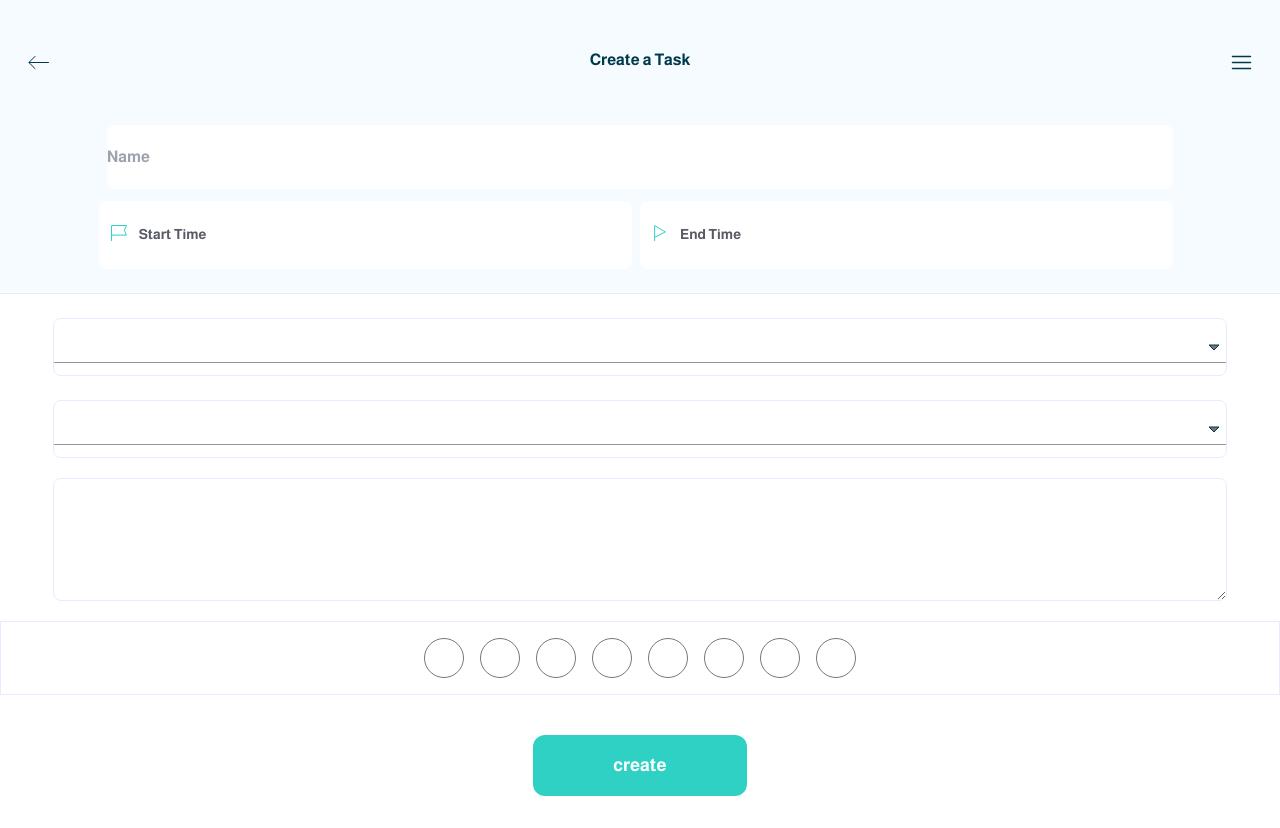
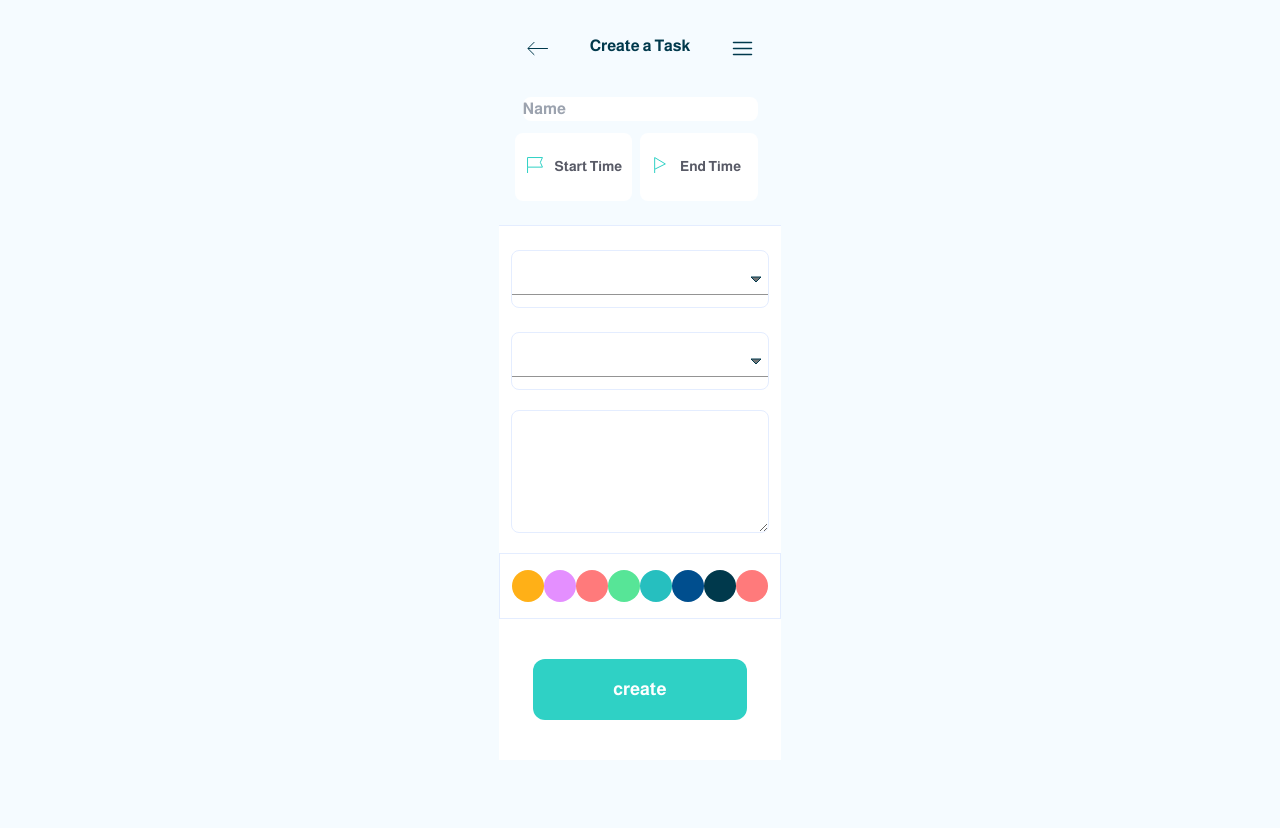
Before and after one commit to Samiyan1/scheduler-web-app, a React (Vite) app: page /create-Task in a window 1280 px wide. After the commit the page ends 800 px from the top, so only its background shows below. Built offline with nearby package versions, Linux system fonts and the light colour scheme.

Commit message:
complete radio box

```diff
--- a/src/components/navbar/Navbar.jsx
+++ b/src/components/navbar/Navbar.jsx
@@ -8,7 +8,7 @@ import { Link } from "react-router-dom";
 function Navbar({ title, url }) {
     const [showHamburgerMenu, setShowHamburgerMenu] = useState(false);
     return (
-        <div className='flex justify-between px-[26px] py-[50px]'>
+        <div className='flex justify-between px-[26px] py-9'>
             <Link to={url} className=''>
                 <span><img src={arrow} /></span>
             </Link>
--- a/src/pages/createtask/CreateTask.jsx
+++ b/src/pages/createtask/CreateTask.jsx
@@ -4,6 +4,7 @@ import flagsmall from '../../assets/flag-alt.svg';
 import FormControl from '@mui/material/FormControl';
 import TextField from '@mui/material/TextField';
 import Autocomplete from '@mui/material/Autocomplete';
+import './createtask.css';
 
 function CreateTask() {
 
@@ -21,10 +22,10 @@ function CreateTask() {
         },];
 
     return (
-        <div className="h-screen w-screen">
+        <div className="">
             <Navbar title="Create a Task" url="sadsa" />
             <div className="flex">
-                <input placeholder="Name" className="w-10/12 mx-auto py-5 rounded-[8px] bg-white" type="text" />
+                <input placeholder="Name" className="w-10/12 mx-auto  rounded-[8px] bg-white" type="text" />
             </div>
             <div className="flex justify-center mt-3 mb-6">
                 <button className="w-5/12 py-6 bg-white mr-2 rounded-[8px] flex text-[#585A66] font-[400] text-[14px] leading-[140%]">
@@ -57,19 +58,40 @@ function CreateTask() {
                         )}
                     />
                     <textarea className="border-[1px] border-solid border-[#E4EDFF] box-border w-11/12 my-5 rounded-[8px] mx-auto min-h-[123px] p-3 text-black placeholder:text-[#CCC] bg-white"></textarea>
-                    <div className="flex justify-center py-4 border-[1px] border-solid border-[#E4EDFF] box-border">
-                        <input id='color' type="radio" className="w-10 h-10 mx-2" />
-                        <input id='color' type="radio" className="w-10 h-10 mx-2" />
-                        <input id='color' type="radio" className=" w-10 h-10 mx-2" />
-                        <input id='color' type="radio" className="w-10 h-10 mx-2" />
-                        <input id='color' type="radio" className="w-10 h-10 mx-2" />
-                        <input id='color' type="radio" className=" w-10 h-10 mx-2" />
-                        <input id='color' type="radio" className="w-10 h-10 mx-2" />
-                        <input id='color' type="radio" className=" w-10 h-10 mx-2" />
-
-
+                    <div className="flex justify-between py-4 border-[1px] border-solid border-[#E4EDFF] box-border px-3">
+                        <label class="container">
+                            <input type="radio" className="" name="color" />
+                            <span class="checkmark bg-[#FFB017]"></span>
+                        </label>
+                        <label class="container">
+                            <input type="radio" className="" name="color" />
+                            <span class="checkmark bg-[#E48FFF]"></span>
+                        </label>
+                        <label class="container">
+                            <input type="radio" className="" name="color" />
+                            <span class="checkmark bg-[#FF7A7B]"></span>
+                        </label>
+                        <label class="container">
+                            <input type="radio" className="" name="color" />
+                            <span class="checkmark bg-[#57E597]"></span>
+                        </label>
+                        <label class="container">
+                            <input type="radio" className="" name="color" />
+                            <span class="checkmark bg-[#26BFBF]"></span>
+                        </label>
+                        <label class="container">
+                            <input type="radio" className="" name="color" />
+                            <span class="checkmark bg-[#004E8E]"></span>
+                        </label>
+                        <label class="container">
+                            <input type="radio" className="" name="color" />
+                            <span class="checkmark bg-[#00394C]"></span>
+                        </label>
+                        <label class="container">
+                            <input type="radio" className="" name="color" />
+                            <span class="checkmark bg-[#FF7A7B]"></span>
+                        </label>
                     </div>
-
                 </FormControl>
                 <button className="my-10 mx-auto bg-[#2FD1C5] flex rounded-[12px] px-[80px] py-[20px]">
                     <span className="text-[#fff] font-[700] text-[18px] leading-[120%]">create</span>
--- /dev/null
+++ b/src/pages/createtask/createtask.css
@@ -0,0 +1,61 @@
+/* The container */
+.container {
+    height: 32px;
+    width: 32px !important;
+    display: block;
+    position: relative;
+    cursor: pointer;
+    -webkit-user-select: none;
+    -moz-user-select: none;
+    -ms-user-select: none;
+    user-select: none;
+}
+
+/* Hide the browser's default radio button */
+.container input {
+    opacity: 0;
+    cursor: pointer;
+}
+
+/* Create a custom radio button */
+.checkmark {
+    position: absolute;
+    top: 0;
+    left: 0;
+    height: 32px;
+    width: 32px;
+    border-radius: 50%;
+}
+
+/* On mouse-over, add a grey background color */
+
+
+/* When the radio button is checked, add a blue background */
+.container input:checked~.checkmark {
+    background-color: #2196F3;
+}
+.container input:checked~.checkmark .purple {
+    background-color: purple;
+}
+
+/* Create the indicator (the dot/circle - hidden when not checked) */
+.checkmark:after {
+    content: "";
+    position: absolute;
+    display: none;
+}
+
+/* Show the indicator (dot/circle) when checked */
+.container input:checked~.checkmark:after {
+    display: block;
+}
+
+/* Style the indicator (dot/circle) */
+.container .checkmark:after {
+    top: 8px;
+    left: 8px;
+    width: 16px;
+    height: 16px;
+    border-radius: 50%;
+    background: white;
+}
```
